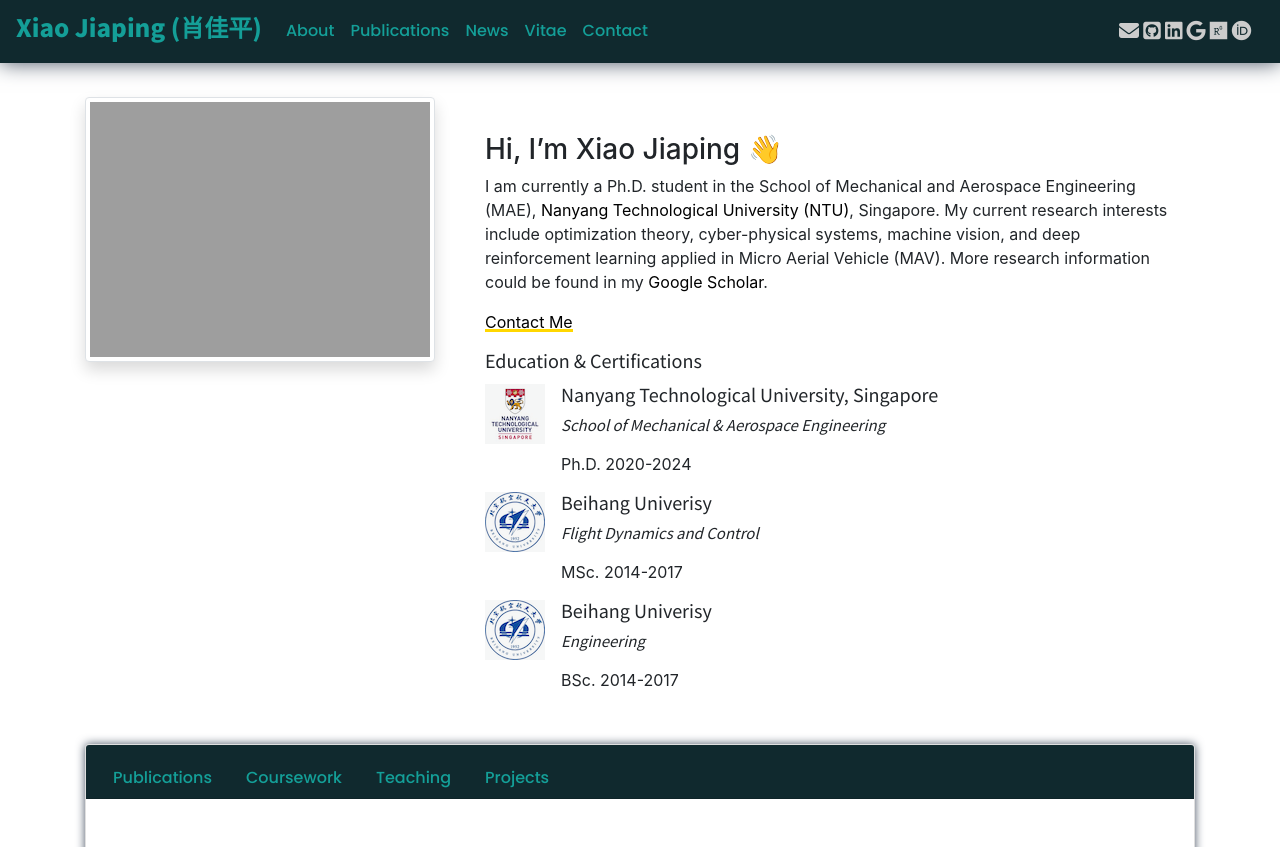
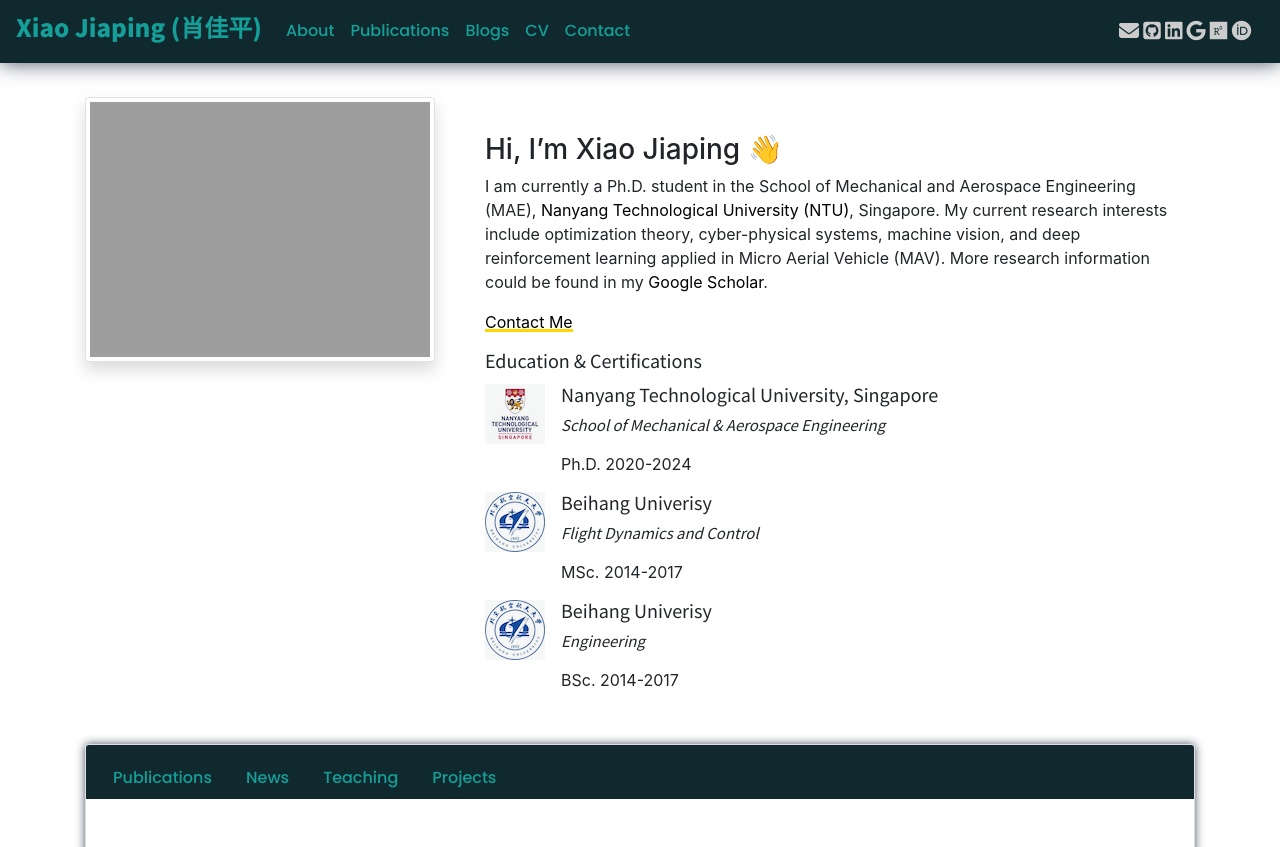
Before and after one commit to xjp99v5/pages, a Jekyll site: the page built from index.md, in a window 1280 px wide, cut to the strip 0-847 px from the top of the page. Built offline with Jekyll 4.4.1, drawn with Linux system fonts in a browser that asks for light colours; nearby versions of some CDN libraries; comment, search, counter and statistics services are not loaded; our own code applies the rules of GitHub Pages for plain Markdown files.

Commit message:
add news

```diff
--- a/_data/nav.yml
+++ b/_data/nav.yml
@@ -7,10 +7,10 @@ links:
 - title: Publications
   url: publications.html
 
-- title: News
+- title: Blogs
   url: blog.html
 
-- title: Vitae
+- title: CV
   url: /assets/pdf/vitae.pdf
 
 - title: Contact
--- a/_data/sections.yml
+++ b/_data/sections.yml
@@ -4,8 +4,8 @@
   url: publications.html
   first: true
 
-- name: Coursework
-  id: courses
+- name: News
+  id: news
   description: #Lorem ipsum dolor sit amet, consectetur adipiscing elit, sed do eiusmod tempor incididunt ut labore et dolore magna aliqua.
   content:
   first: false
--- a/_layouts/home.html
+++ b/_layouts/home.html
@@ -127,12 +127,13 @@ layout: default
                     </div>
                     {% endfor %}
               </div>
-            {% elsif section.name == "Coursework" %}
+            {% elsif section.name == "News" %}
               <div class="tab-pane overflow-auto" id="{{section.id}}" role="tabpanel" aria-labelledby="{{section.id}}-tab">
                 <p><i>{{section.description}}</i></p>
                 <div class="list-group">
-                {% for courses in site.data.courses %}
-                  <button type="button" class="list-group-item text-left">{{ courses.Course }}</button>
+                {% for news in site.data.news %}
+                  <!-- <button type="button" class="list-group-item text-left">{{ courses.Course }}</button> -->
+                  <li>{{ news.Date }} - {{ news.Content }}</li>
                 {% endfor %}
                 </div>
               </div>
```
Also changed, not shown: _data/news.yml (added, +20 -0 lines), 1 other file.
